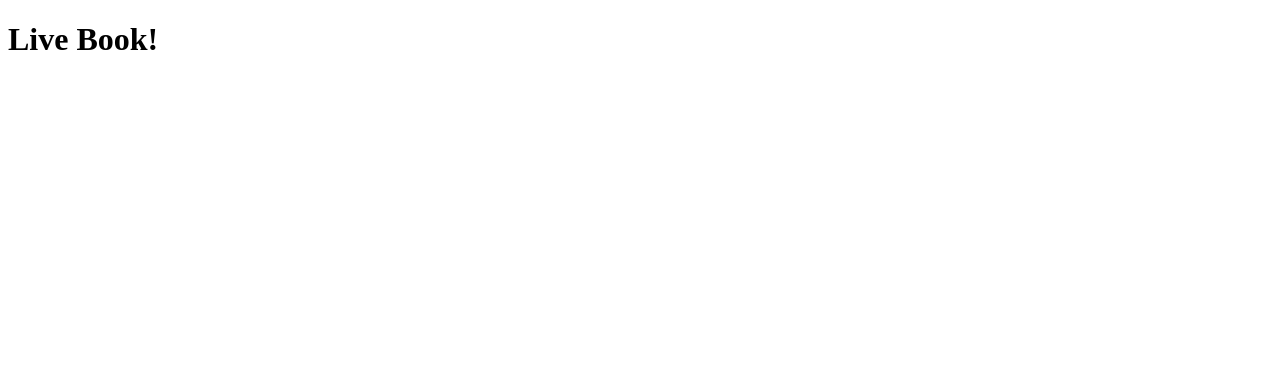
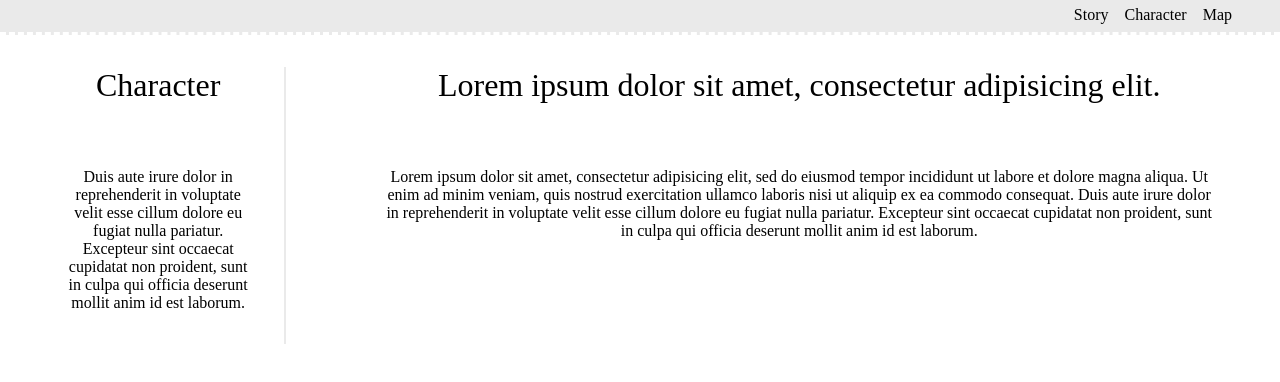
Before and after one commit to filippocrocchini/filippocrocchini.github.io, a plain HTML site: page livebook/index.html in a window 1280 px wide. Drawn offline with Linux system fonts and the light colour scheme.

Commit message:
Base Layout.
Main page layout: story, character description and a menu.

```diff
--- /dev/null
+++ b/livebook/css/livebook.css
@@ -0,0 +1,76 @@
+*{
+  //border: 1px solid rgba(0,0,0,.3);
+  //background-color: rgba(92,92,255,.2)
+}
+
+html{
+  padding: 0;
+  margin: 0;
+  height: 100%;
+  width: 100%;
+}
+
+body{
+  margin: 0;
+  height:100%;
+  width: 100%;
+}
+
+#menubar{
+  border-bottom: 3px dashed white;
+  background-color: #eaeaea;
+  padding-left: 2em;
+  padding-right: 2em;
+  height: 2em;
+}
+
+.menu{
+  height: inherit;
+  list-style: none;
+  display: flex;
+  align-items: center;
+  flex-direction: row-reverse;
+  margin: 0;
+}
+
+.menu li{
+  vertical-align: middle;
+  margin-right: 1em;
+  height: 1.2em;
+}
+
+.hide{
+  display: none;
+}
+
+#room-char-wrapper{
+  flex-direction: row;
+  display: flex;
+  width:100%;
+}
+
+.column{
+  margin: 2em;
+}
+
+#character{
+  border-right: 2px solid #eaeaea;
+  width: 40%;
+}
+
+#room{
+
+}
+
+.title{
+  text-align: center;
+  font-size: 2em;
+  padding-left: 2em;
+  padding-right: 2em;
+  margin-bottom: 1em;
+}
+
+.description{
+  text-align: center;
+  padding: 2em;
+}
--- a/livebook/index.html
+++ b/livebook/index.html
@@ -4,9 +4,27 @@
     <meta charset="UTF-8">
     <meta name="viewport" content="width=device-width, initial-scale=1.0">
     <meta http-equiv="X-UA-Compatible" content="ie=edge">
+    <link rel="stylesheet" href="css/livebook.css">
     <title>Live Book</title>
   </head>
   <body>
-<h1>Live Book!</h1>
+    <div id="menubar">
+      <ul class="menu">
+        <li>Map</li>
+        <li>Character</li>
+        <li>Story</li>
+      </ul>
+    </div>
+    <div id="room-char-wrapper">
+      <div id = "character" class = "column">
+        <div class="title">Character</div>
+        <div class="description">Duis aute irure dolor in reprehenderit in voluptate velit esse cillum dolore eu fugiat nulla pariatur. Excepteur sint occaecat cupidatat non proident, sunt in culpa qui officia deserunt mollit anim id est laborum.</div>
+      </div>
+
+      <div id = "room" class = "column">
+        <div class="title">Lorem ipsum dolor sit amet, consectetur adipisicing elit.</div>
+        <div class="description">Lorem ipsum dolor sit amet, consectetur adipisicing elit, sed do eiusmod tempor incididunt ut labore et dolore magna aliqua. Ut enim ad minim veniam, quis nostrud exercitation ullamco laboris nisi ut aliquip ex ea commodo consequat. Duis aute irure dolor in reprehenderit in voluptate velit esse cillum dolore eu fugiat nulla pariatur. Excepteur sint occaecat cupidatat non proident, sunt in culpa qui officia deserunt mollit anim id est laborum.</div>
+      </div>
+    </div>
   </body>
 </html>
```
Lines whose indentation alone changed are shown as unchanged.
